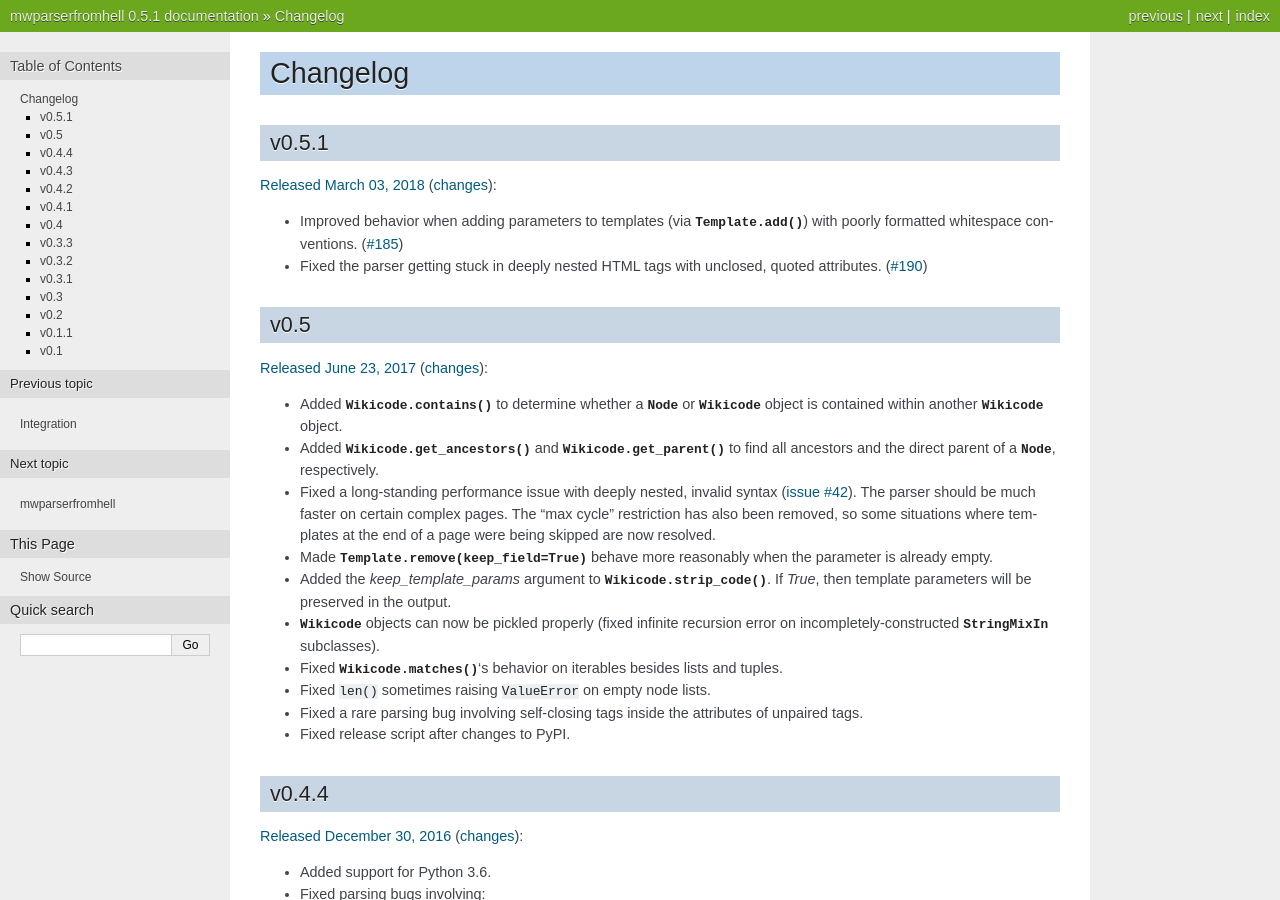
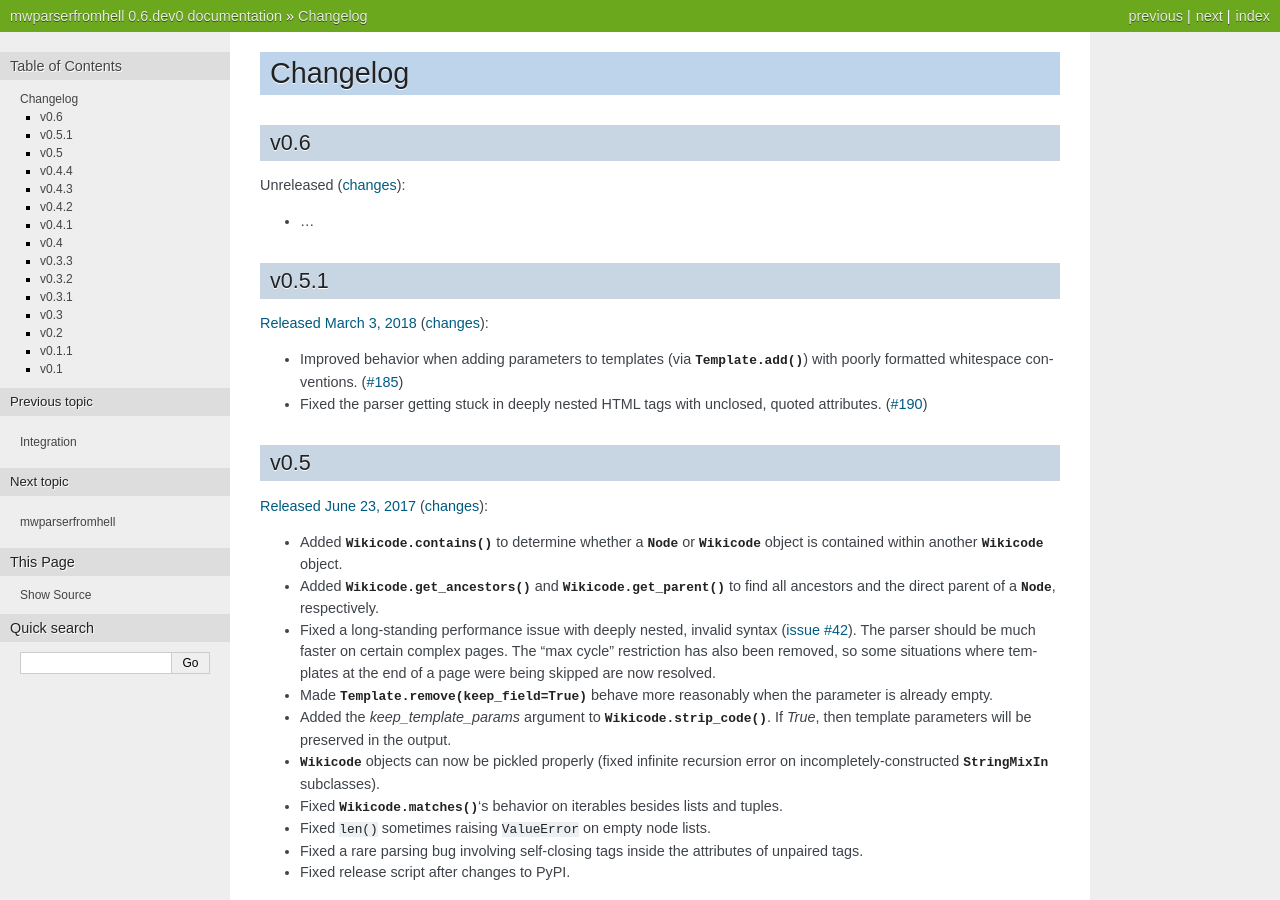
Before and after one commit to earwig/mwparserfromhell, a Sphinx documentation site: the page built from docs/changelog.rst, in a window 1280 px wide and 900 px high. Built offline with Sphinx 7.4.7, drawn with Linux system fonts in a browser that asks for light colours; some of the changed text lies outside the part shown.

Commit message:
Version bump; cleanup [ci skip]

```diff
--- a/README.rst
+++ b/README.rst
@@ -193,7 +193,7 @@
         return mwparserfromhell.parse(text)
 
 .. _MediaWiki:              http://mediawiki.org
-.. _ReadTheDocs:            http://mwparserfromhell.readthedocs.org
+.. _ReadTheDocs:            http://mwparserfromhell.readthedocs.io
 .. _Earwig:                 http://en.wikipedia.org/wiki/User:The_Earwig
 .. _Σ:                      http://en.wikipedia.org/wiki/User:%CE%A3
 .. _Legoktm:                http://en.wikipedia.org/wiki/User:Legoktm
--- a/appveyor.yml
+++ b/appveyor.yml
@@ -1,6 +1,6 @@
 # This config file is used by appveyor.com to build Windows release binaries
 
-version: 0.5.1-b{build}
+version: 0.6.dev0-b{build}
 
 branches:
   only:
--- a/docs/changelog.rst
+++ b/docs/changelog.rst
@@ -1,10 +1,18 @@
 Changelog
 =========
+
+v0.6
+----
+
+Unreleased
+(`changes <https://github.com/earwig/mwparserfromhell/compare/v0.5.1...develop>`__):
+
+- ...
 
 v0.5.1
 ------
 
-`Released March 03, 2018 <https://github.com/earwig/mwparserfromhell/tree/v0.5.1>`_
+`Released March 3, 2018 <https://github.com/earwig/mwparserfromhell/tree/v0.5.1>`_
 (`changes <https://github.com/earwig/mwparserfromhell/compare/v0.5...v0.5.1>`__):
 
 - Improved behavior when adding parameters to templates (via
--- a/mwparserfromhell/__init__.py
+++ b/mwparserfromhell/__init__.py
@@ -29,7 +29,7 @@
 __author__ = "Ben Kurtovic"
 __copyright__ = "Copyright (C) 2012-2018 Ben Kurtovic"
 __license__ = "MIT License"
-__version__ = "0.5.1"
+__version__ = "0.6.dev0"
 __email__ = "ben.kurtovic@gmail.com"
 
 from . import (compat, definitions, nodes, parser, smart_list, string_mixin,
```
Also changed, not shown: 2 other files.
